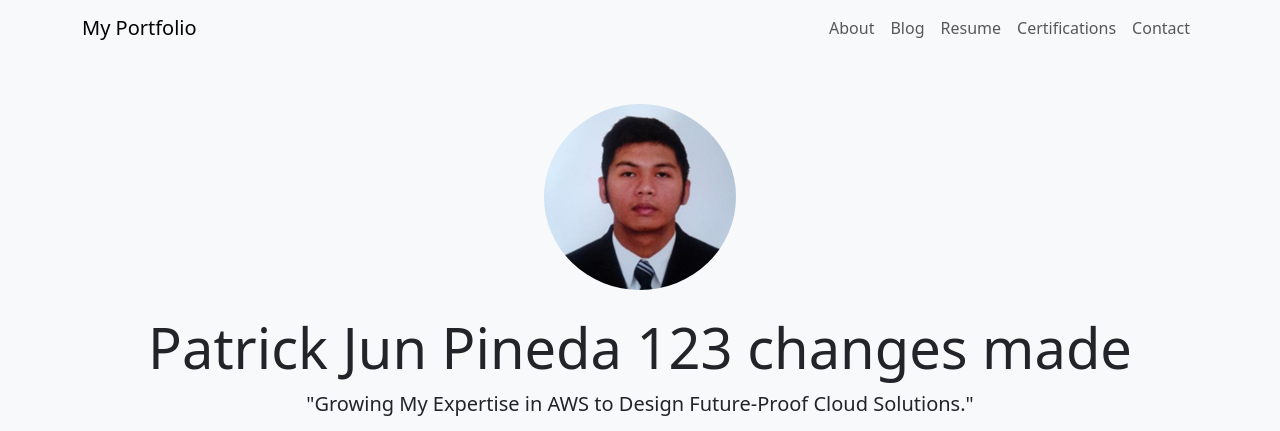
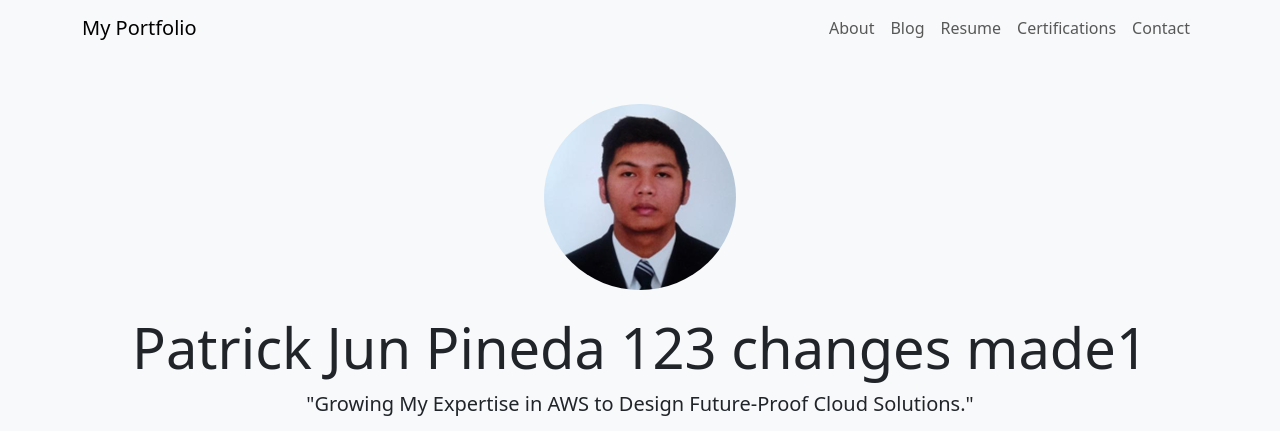
Before and after one commit to Claydropdead/my-cloud-resume-challenge, a plain HTML site: page index.html in a window 1280 px wide. Shown: the top 431 px of the page. Drawn offline with nearby package versions, Linux system fonts and the light colour scheme.

Commit message:
Update index.html

```diff
--- a/index.html
+++ b/index.html
@@ -36,7 +36,7 @@
         <img src="img/Picture1.png" alt="Profile Picture" class="rounded-circle img-fluid">
 
       </div>
-      <h1 class="display-4">Patrick Jun Pineda 123 changes made</h1>
+      <h1 class="display-4">Patrick Jun Pineda 123 changes made1</h1>
       <p class="lead">
         <span class="typing-text">"Growing My Expertise in AWS to Design Future-Proof Cloud Solutions."</span><span class="cursor"></span>
       </p>
```
